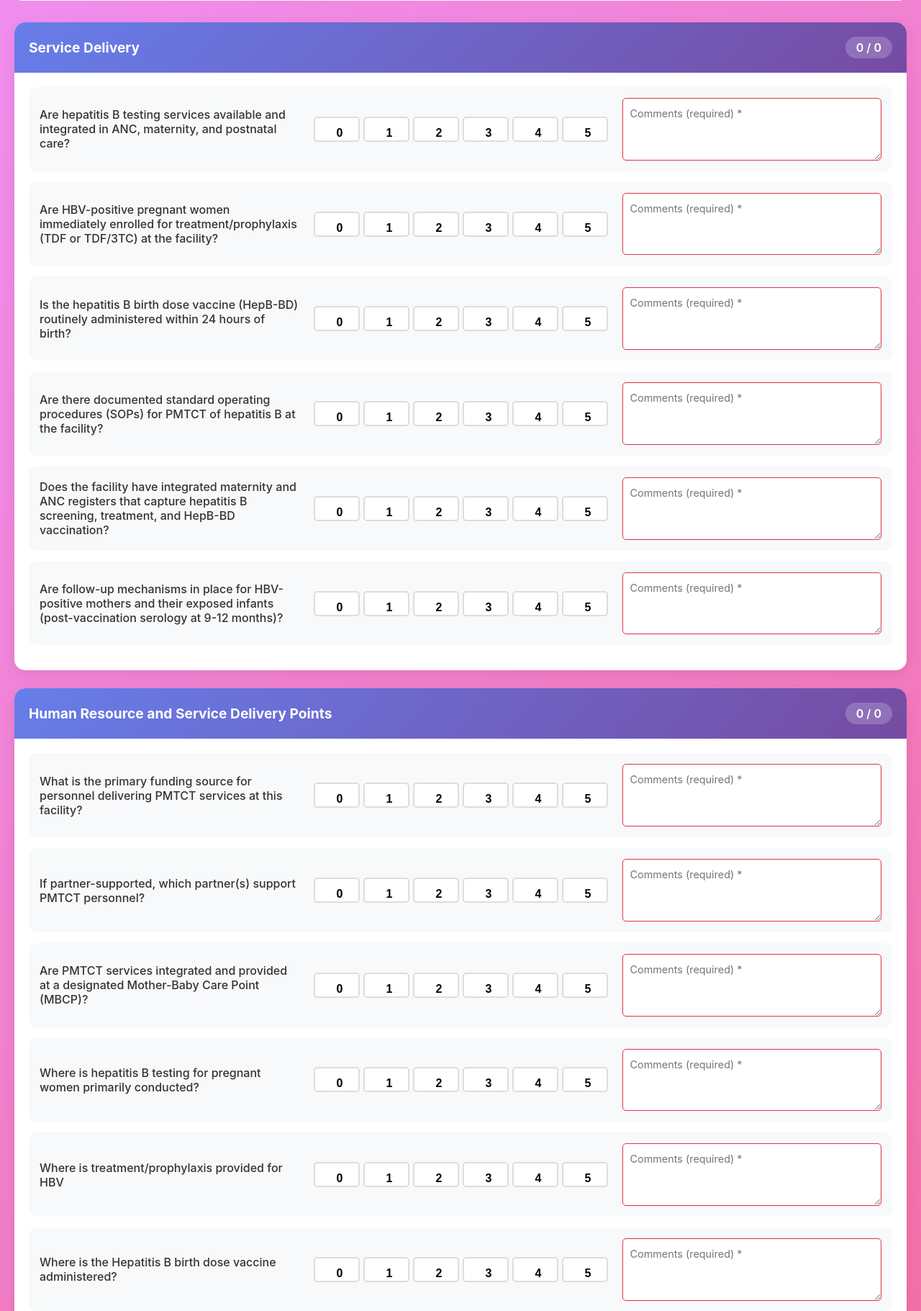
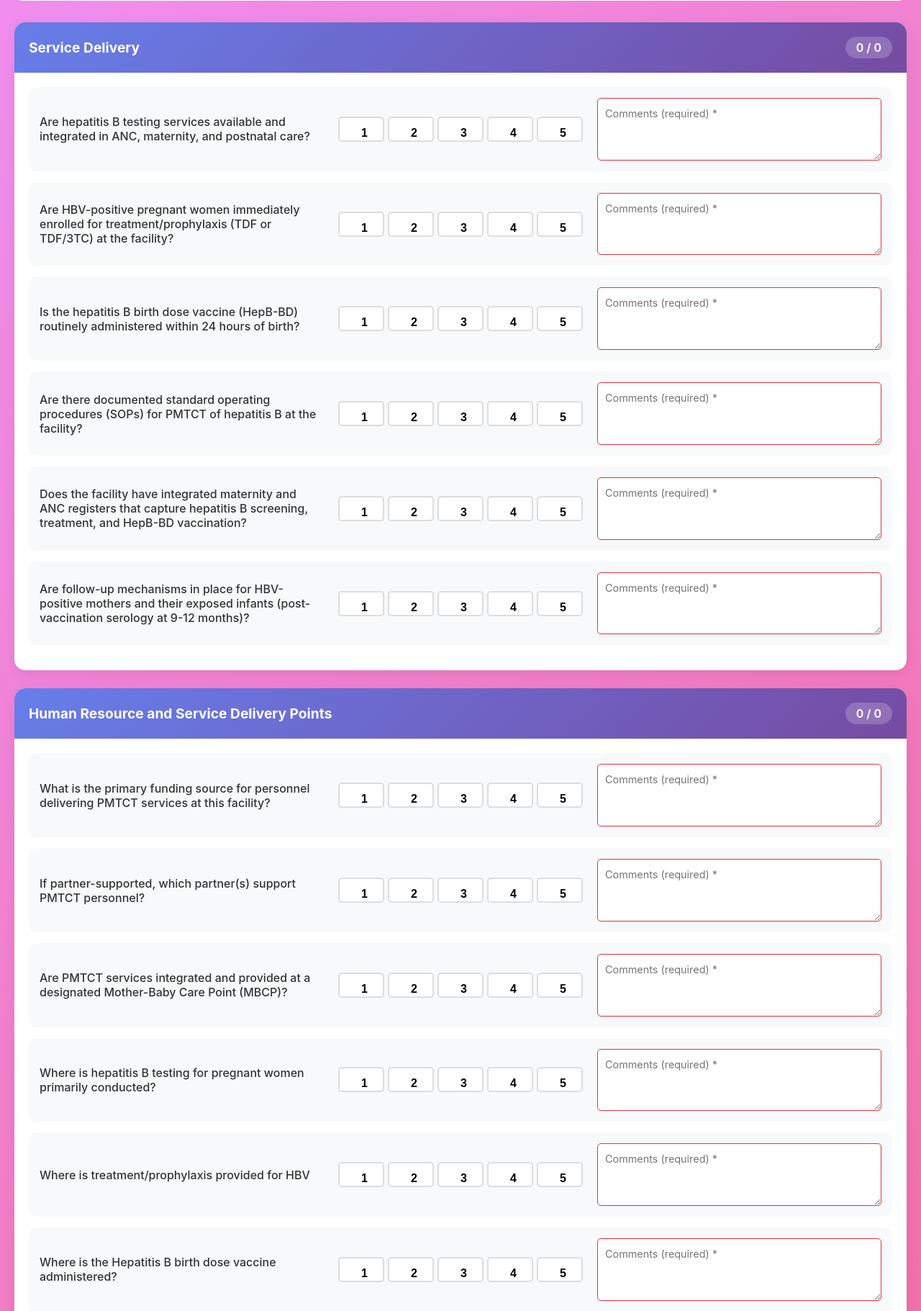
Before and after one commit to Isaac25-lgtm/CHAI, a Flask app: page /tools in a window 1280 px wide. Shown: the part 567-2388 px from the top of the page at 72% size. Run offline with Flask 3, Linux system fonts and the light colour scheme; some libraries are stand-ins or nearby versions.

Commit message:
Complete removal of Score 0 from assessment system
Final cleanup to ensure Score 0 is completely removed:

1. templates/tools.html:
   - Removed CSS styling for .score-btn.selected-0
   - Changed score button generation from [0,1,2,3,4,5] to [1,2,3,4,5]
   - Updated score validation from 'score >= 0' to 'score >= 1'

2. validators.py:
   - Updated score validation range from 0-5 to 1-5
   - Error message now reflects 1-5 range

The assessment system now enforces a strict 1-5 scoring scale:
- 5: Excellent
- 4: Good
- 3: Satisfactory
- 2: Needs Improvement
- 1: Poor

No Score 0 option available anywhere in the system.

```diff
--- a/templates/tools.html
+++ b/templates/tools.html
@@ -200,11 +200,6 @@
             border-color: #f44336;
         }
 
-        .score-btn.selected-0 {
-            background: #9E9E9E;
-            color: white;
-            border-color: #9E9E9E;
-        }
 
         .comment-input {
             width: 100%;
@@ -665,7 +660,7 @@
                         <div class="indicator-row">
                             <div class="indicator-name">${indicator.name}</div>
                             <div class="score-selector">
-                                ${[0, 1, 2, 3, 4, 5].map(score =>
+                                ${[1, 2, 3, 4, 5].map(score =>
                                     `<button class="score-btn" id="score-${indicator.id}-${score}"
                                             onclick="setScore('${indicator.id}', ${score}, ${indicator.max_score})">${score}</button>`
                                 ).join('')}
@@ -744,7 +739,7 @@
 
             // Calculate total score
             for (const [indicatorId, score] of Object.entries(scores)) {
-                if (score >= 0 && scores[indicatorId] !== undefined) {
+                if (score >= 1 && scores[indicatorId] !== undefined) {
                     totalScore += score;
                     indicatorsAssessed++;
                 }
--- a/validators.py
+++ b/validators.py
@@ -122,8 +122,8 @@ class DataValidator:
         # Validate scores
         if 'scores' in assessment and assessment['scores']:
             for indicator_id, score in assessment['scores'].items():
-                if not isinstance(score, int) or score < 0 or score > 5:
-                    errors.append(f"Invalid score for {indicator_id}. Must be between 0 and 5")
+                if not isinstance(score, int) or score < 1 or score > 5:
+                    errors.append(f"Invalid score for {indicator_id}. Must be between 1 and 5")
 
         return len(errors) == 0, errors
 
```
